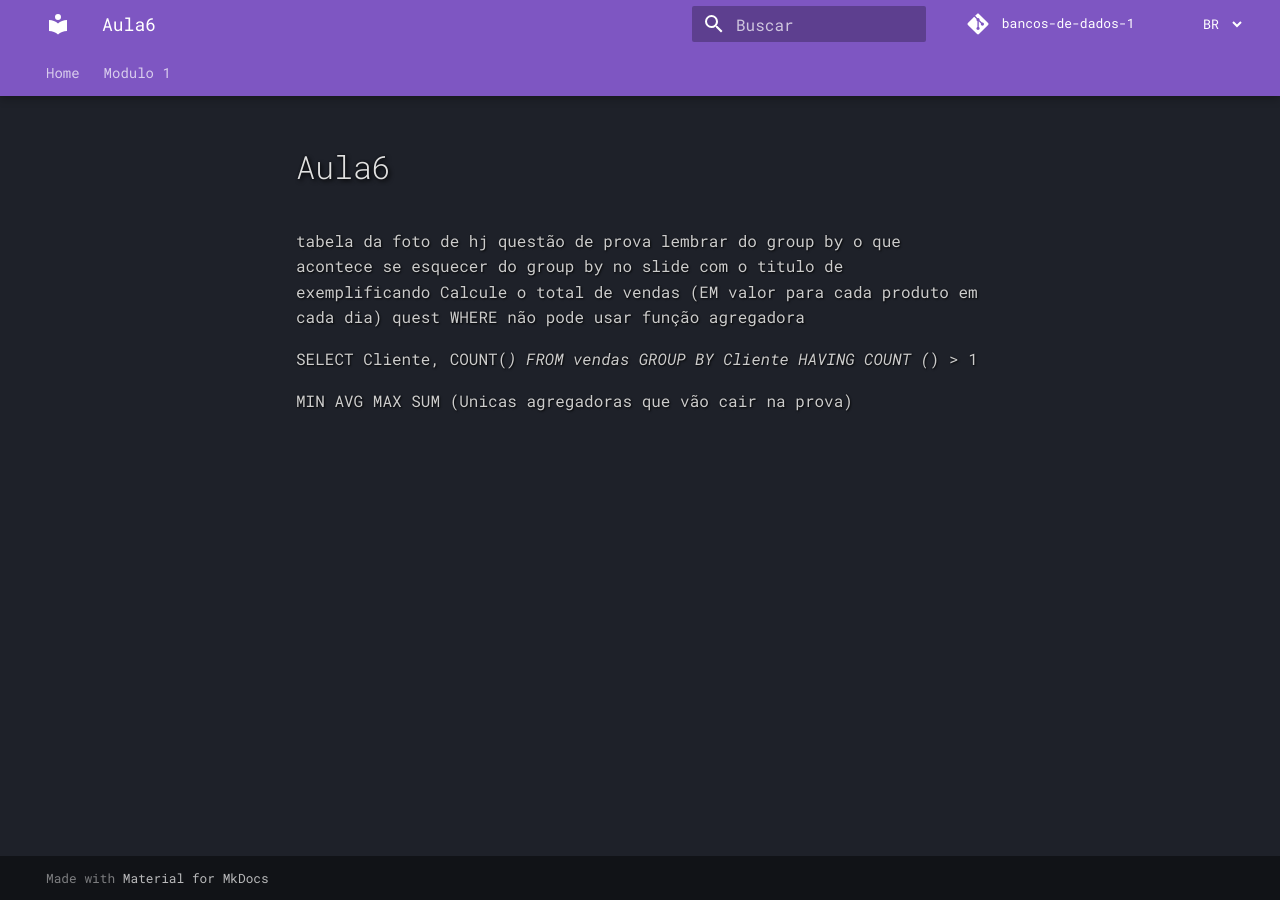
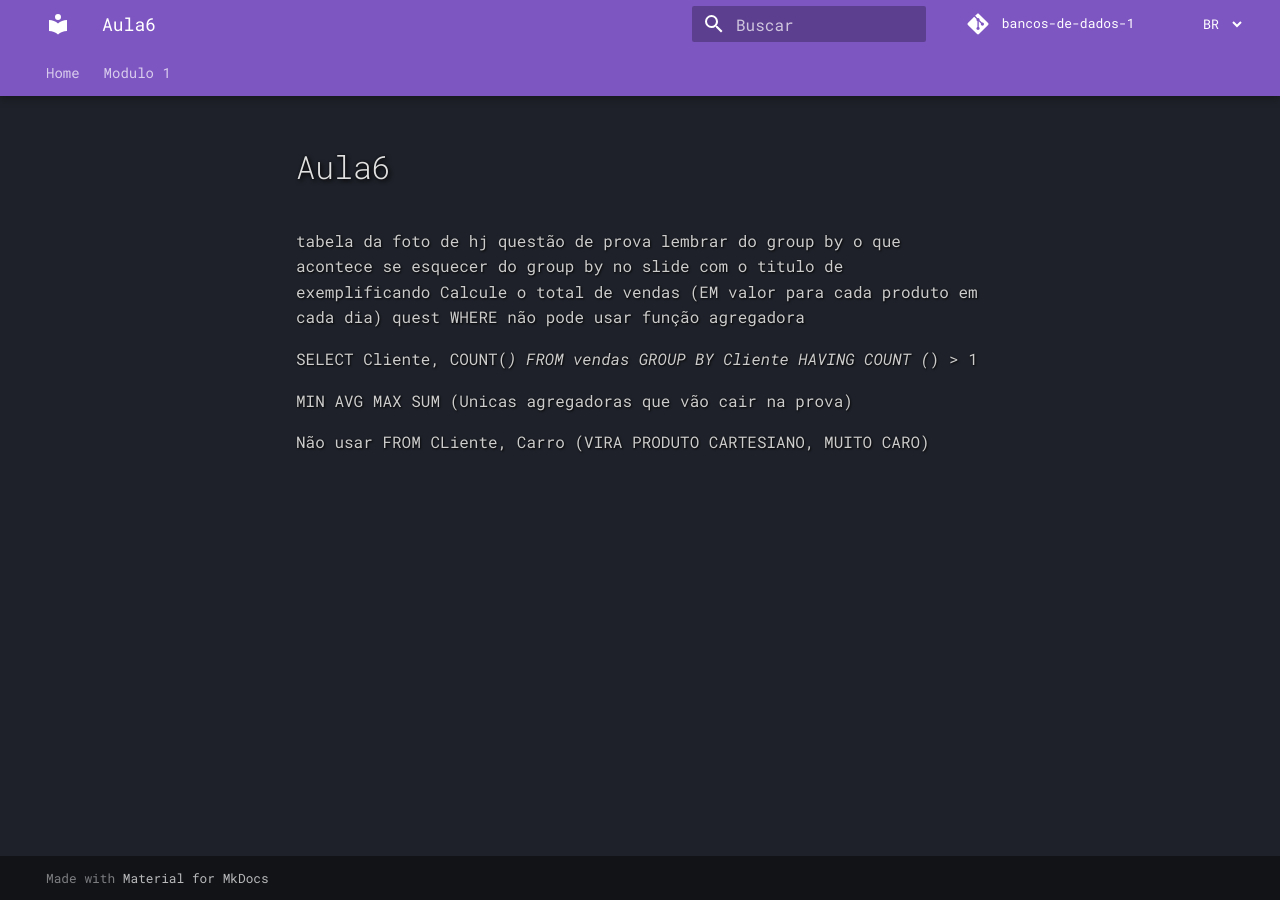
Before and after one commit to arthurrochamoreira/bancos-de-dados-1, an MkDocs documentation site: the page built from docs/modulo_1/aula6.md, in a window 1280 px wide. Built offline with MkDocs 1.6.1 and Material for MkDocs 9.7.7, drawn with Linux system fonts in a browser that asks for light colours; comment, search, counter and statistics services are not loaded.

Commit message:
docs: material de estudos

```diff
--- a/docs/modulo_1/aula6.md
+++ b/docs/modulo_1/aula6.md
@@ -10,3 +10,5 @@ GROUP BY Cliente
 HAVING COUNT (*) > 1
 
 MIN AVG MAX SUM (Unicas agregadoras que vão cair na prova)
+
+Não usar FROM CLiente, Carro (VIRA PRODUTO CARTESIANO, MUITO CARO)
```
Also changed, not shown: 8 other files.
